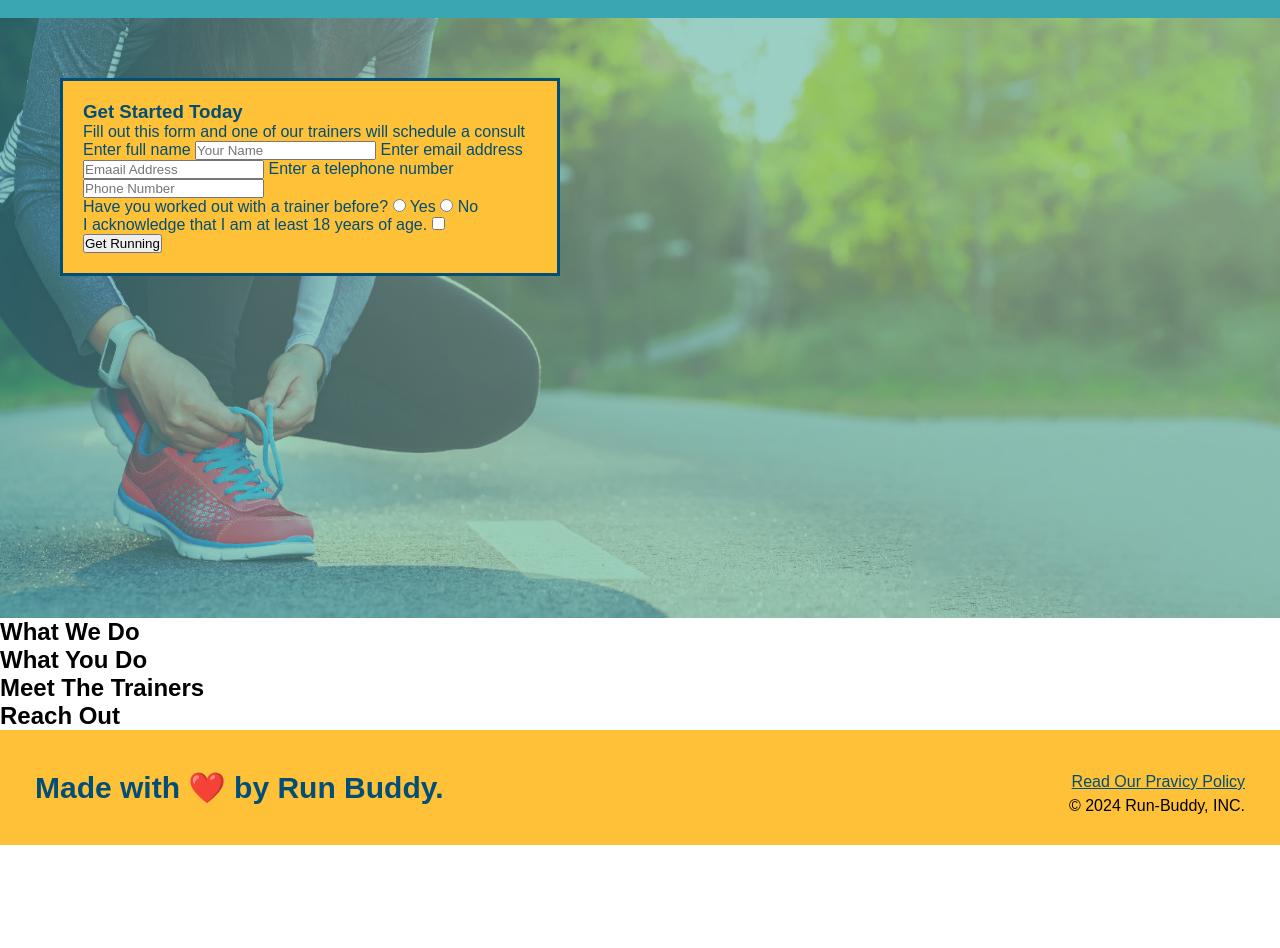
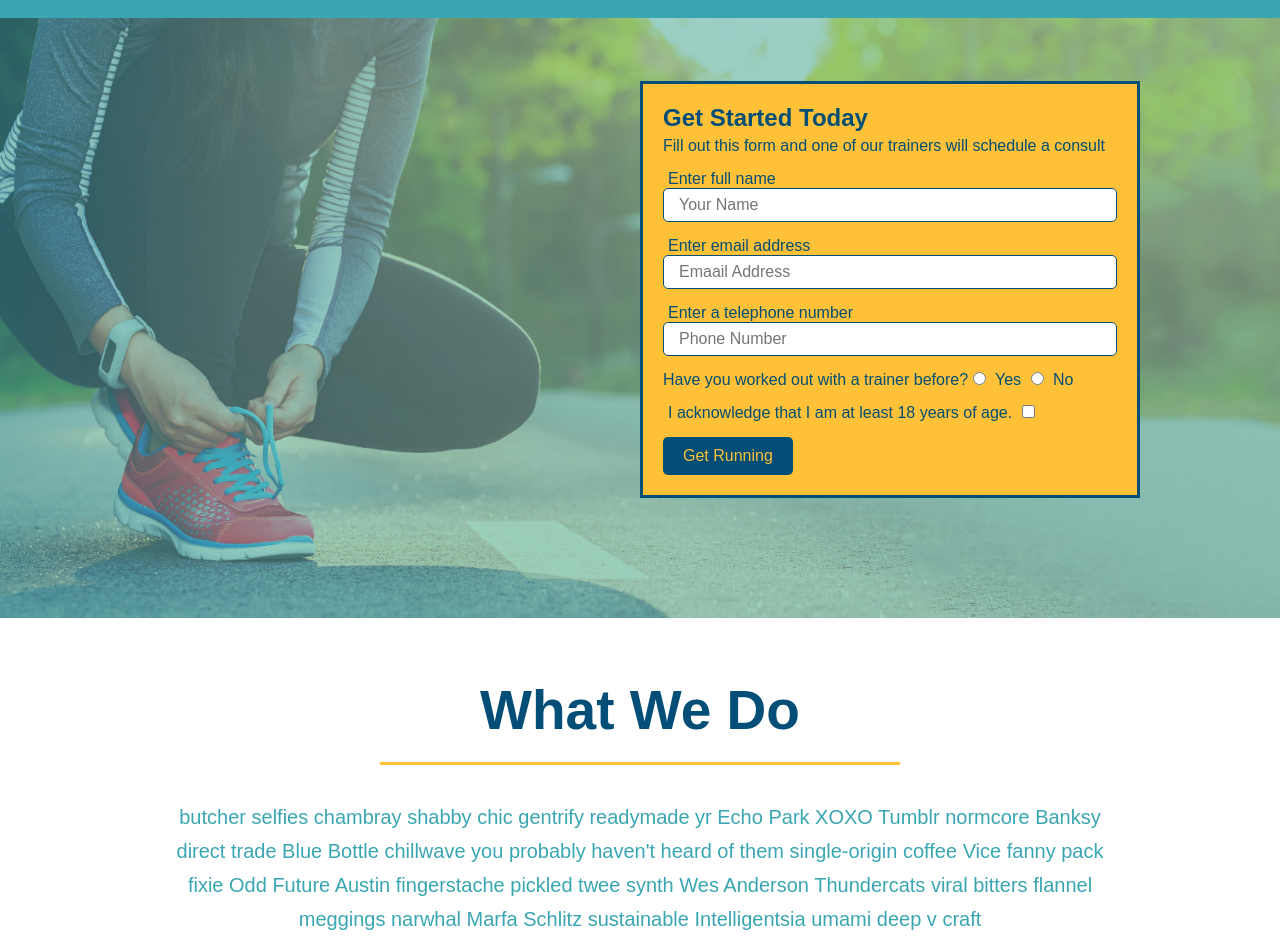
Before and after one commit to KhunMyoMyat/Panna-Run, a plain HTML site: page index.html in a window 1280 px wide. Shown: the part 64-1012 px from the top of the page. Before the commit the page ends 909 px from the top, so only its background shows below. Drawn offline with Linux system fonts and the light colour scheme.

Commit message:
create what we do and what you do section then add svg img

```diff
--- a/assets/css/style.css
+++ b/assets/css/style.css
@@ -75,7 +75,7 @@ footer a {
     height: 600px;
     background-position: center;
     background-size: cover;
-
+    position: relative;
 }
 
 .hero-form {
@@ -84,5 +84,103 @@ footer a {
     width: 500px;
     color: #024e76;
     border: solid 3px #024e76;
+    position: absolute;
+    bottom: 120px;
+    right: 140px;
+}
+
+.hero-form h3 {
+    font-size: 24px;
+    margin: 0;
+}
+
+.hero-form p {
+    margin: 5px 0 15px 0;
+}
+
+.form-input {
+    border: 1px solid #024e76;
+    display: block;
+    padding: 7px 15px;
+    font-size: 16px;
+    color: #024e76;
+    width: 100%;
+    margin-bottom: 15px;
+    border-radius: 5px;
+}
+
+.hero-form label {
+    margin: 0 5px;
+}
+
+.hero-form button {
+    padding: 10px 20px;
+    font-size: 16px;
+    color: #fec138;
+    background-color: #024e76;
+    border: none;
+    border-radius: 5px;
+}
+
+section {
+    padding: 60px;
 }
 /*Hero Section Ends*/
+
+.intro {
+    text-align: center;
+}
+
+.intro p {
+    line-height: 1.7;
+    font-size: 20px;
+    margin: 0 auto;
+    width: 80%;
+    color: #39a6b2;
+}
+
+.steps {
+    text-align: center;
+    background: #fec138;
+}
+
+.steps div {
+    margin-bottom: 80px;
+}
+
+.steps img {
+    width: 15%;
+    margin: 10px 0;
+}
+
+.steps h3 {
+    color: #024e76;
+    font-size: 46px;
+    margin-top: 10px;
+}
+
+.steps p {
+    color: #39a6b2;
+    font-size: 23px;
+}
+
+.steps span {
+    font-size: 38px;
+}
+
+.section-title {
+    font-size: 55px;
+    color: #024e76;
+    margin-bottom: 35px;
+    padding: 0 100px 20px 100px;
+    display: inline-block;
+    border-bottom: 3px solid;
+}
+
+.primary-border {
+    border-color: #fec138;
+}
+
+.secondary-border {
+    border-color: #39a6b2;
+}
--- a/index.html
+++ b/index.html
@@ -42,7 +42,13 @@
         <!-- CTA means Call To Action -->
         <form>
           <label for="name">Enter full name</label>
-          <input type="text" placeholder="Your Name" name="name" id="name" />
+          <input
+            type="text"
+            placeholder="Your Name"
+            name="name"
+            id="name"
+            class="form-input"
+          />
 
           <label for="email">Enter email address</label>
           <input
@@ -50,10 +56,17 @@
             placeholder="Emaail Address"
             name="email"
             id="email"
+            class="form-input"
           />
 
           <label for="tel">Enter a telephone number</label>
-          <input type="text" placeholder="Phone Number" name="tel" id="tel" />
+          <input
+            type="text"
+            placeholder="Phone Number"
+            name="tel"
+            id="tel"
+            class="form-input"
+          />
 
           <p>
             Have you worked out with a trainer before?
@@ -77,13 +90,51 @@
     </section>
 
     <!-- "what we do" section -->
-    <section>
-      <h2>What We Do</h2>
+    <section id="what-we-do" class="intro">
+      <h2 class="section-title primary-border">What We Do</h2>
+      <p>
+        butcher selfies chambray shabby chic gentrify readymade yr Echo Park
+        XOXO Tumblr normcore Banksy direct trade Blue Bottle chillwave you
+        probably haven't heard of them single-origin coffee Vice fanny pack
+        fixie Odd Future Austin fingerstache pickled twee synth Wes Anderson
+        Thundercats viral bitters flannel meggings narwhal Marfa Schlitz
+        sustainable Intelligentsia umami deep v craft
+      </p>
     </section>
 
     <!-- "what you do" section -->
-    <section>
-      <h2>What You Do</h2>
+    <section id="what-you-do" class="steps">
+      <h2 class="section-title secondary-border">What You Do</h2>
+      <div>
+        <img src="/assets/imgs/01-04-svgs/step-1.svg" alt="step-1 image" />
+        <h3>Step 1: <span>Fill Out the Form Above.</span></h3>
+
+        <p>You're already here, so why not?</p>
+      </div>
+
+      <div>
+        <img src="/assets/imgs/01-04-svgs/step-2.svg" alt="step-2 image" />
+        <h3>Step 2: <span>Consult with One of Our Trainers.</span></h3>
+
+        <p>Are you here to build muscle, lose weight, or just feel good?</p>
+      </div>
+
+      <div>
+        <img src="/assets/imgs/01-04-svgs/step-3.svg" alt="step-3 image" />
+        <h3>Step 3: <span>Get Running.</span></h3>
+
+        <p>
+          Hit the ground running (literally) once your trainer lays out your
+          plan.
+        </p>
+      </div>
+
+      <div>
+        <img src="/assets/imgs/01-04-svgs/step-4.svg" alt="step-4 image" />
+        <h3>Step 4: <span>See Results.</span></h3>
+
+        <p>Bi-weekly checkins with your trainer will keep you focused</p>
+      </div>
     </section>
 
     <!-- "meet the trainers" section -->
```
Also changed, not shown: assets/imgs/01-04-svgs/step-1.svg (added), assets/imgs/01-04-svgs/step-2.svg (added), assets/imgs/01-04-svgs/step-3.svg (added), assets/imgs/01-04-svgs/step-4.svg (added).
